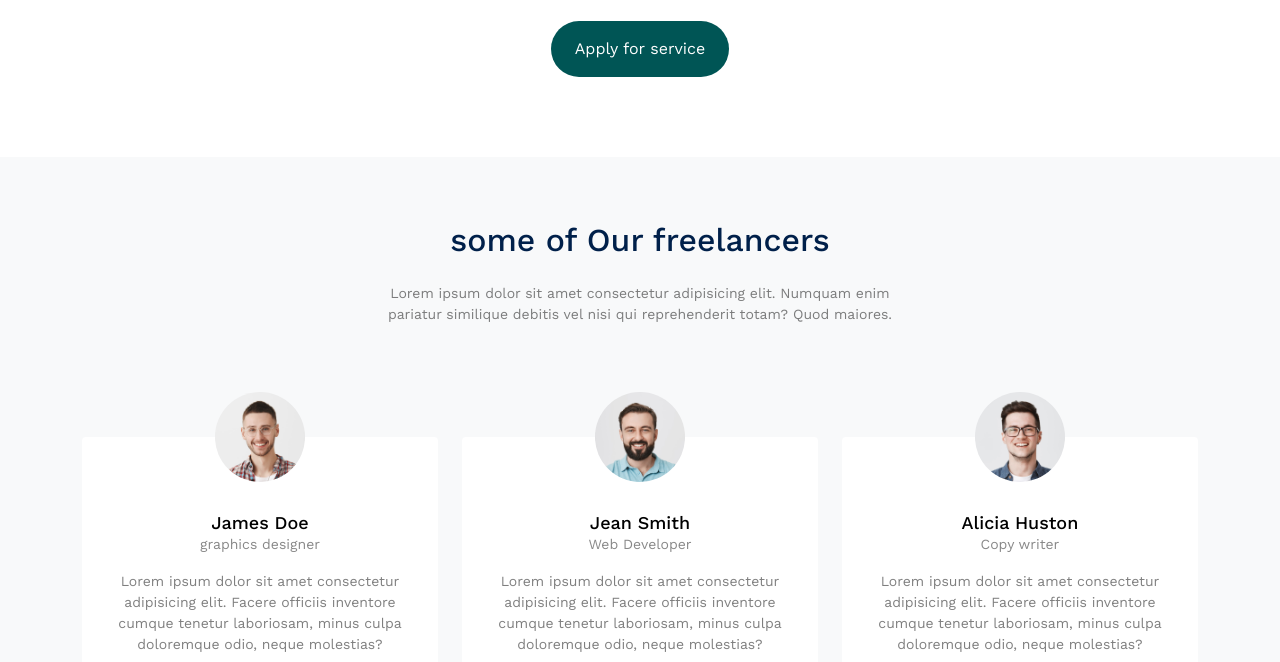
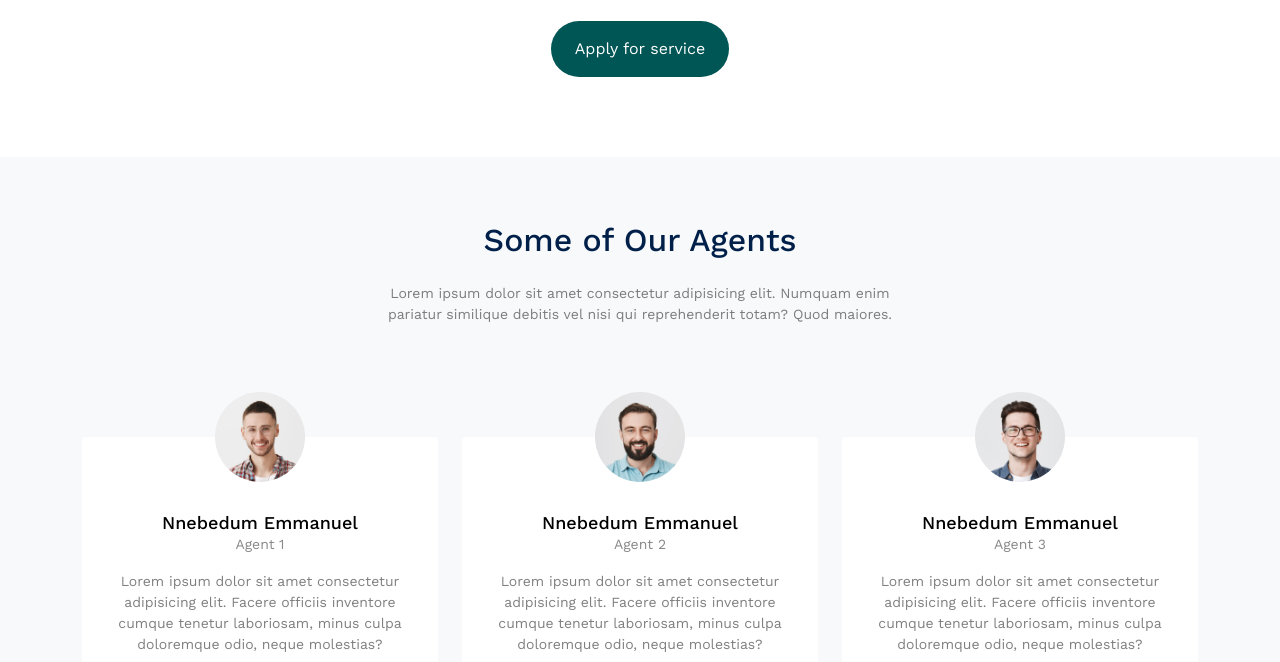
Before and after one commit to NnebedumEmmanuel/commercial-website-1, a plain HTML site: page FBS/index.html in a window 1280 px wide. Shown: the part 3624-4286 px from the top of the page. Drawn offline with nearby package versions, Linux system fonts and the light colour scheme; files whose address does not match are found by name.

Commit message:
Update index.html

```diff
--- a/FBS/index.html
+++ b/FBS/index.html
@@ -477,7 +477,7 @@
 								<span class="icon-star text-warning"></span>
 								<span class="icon-star text-warning"></span>
 							</div>
-							<h3 class="h5 text-primary mb-4">James Smith</h3>
+							<h3 class="h5 text-primary mb-4">NNebedum Emmanuel</h3>
 							<blockquote>
 								<p>&ldquo;Far far away, behind the word mountains, far from the countries Vokalia and Consonantia, there live the blind texts. Separated they live in Bookmarksgrove right at the coast of the Semantics, a large language ocean.&rdquo;</p>
 							</blockquote>
@@ -495,7 +495,7 @@
 								<span class="icon-star text-warning"></span>
 								<span class="icon-star text-warning"></span>
 							</div>
-							<h3 class="h5 text-primary mb-4">Mike Houston</h3>
+							<h3 class="h5 text-primary mb-4">Nnebedum Emmanuel</h3>
 							<blockquote>
 								<p>&ldquo;Far far away, behind the word mountains, far from the countries Vokalia and Consonantia, there live the blind texts. Separated they live in Bookmarksgrove right at the coast of the Semantics, a large language ocean.&rdquo;</p>
 							</blockquote>
@@ -513,7 +513,7 @@
 								<span class="icon-star text-warning"></span>
 								<span class="icon-star text-warning"></span>
 							</div>
-							<h3 class="h5 text-primary mb-4">Cameron Webster</h3>
+							<h3 class="h5 text-primary mb-4">Nnebdum Emmanuel</h3>
 							<blockquote>
 								<p>&ldquo;Far far away, behind the word mountains, far from the countries Vokalia and Consonantia, there live the blind texts. Separated they live in Bookmarksgrove right at the coast of the Semantics, a large language ocean.&rdquo;</p>
 							</blockquote>
@@ -531,7 +531,7 @@
 								<span class="icon-star text-warning"></span>
 								<span class="icon-star text-warning"></span>
 							</div>
-							<h3 class="h5 text-primary mb-4">Dave Smith</h3>
+							<h3 class="h5 text-primary mb-4">Nnebedum Emmanuel</h3>
 							<blockquote>
 								<p>&ldquo;Far far away, behind the word mountains, far from the countries Vokalia and Consonantia, there live the blind texts. Separated they live in Bookmarksgrove right at the coast of the Semantics, a large language ocean.&rdquo;</p>
 							</blockquote>
@@ -635,7 +635,7 @@
 		<div class="container">
 			<div class="row justify-content-center  text-center mb-5">
 				<div class="col-lg-6 mb-5">
-					<h2 class="font-weight-bold heading text-primary mb-4">some of Our freelancers</h2>
+					<h2 class="font-weight-bold heading text-primary mb-4">Some of Our Agents</h2>
 					<p class="text-black-50">Lorem ipsum dolor sit amet consectetur adipisicing elit. Numquam enim pariatur similique debitis vel nisi qui reprehenderit totam? Quod maiores.</p>
 				</div>
 			</div>
@@ -647,8 +647,8 @@
 						class="img-fluid">
 
 						<div class="person-contents">
-							<h2 class="mb-0"><a href="#">James Doe</a></h2>
-							<span class="meta d-block mb-3">graphics designer</span>
+							<h2 class="mb-0"><a href="#">Nnebedum Emmanuel</a></h2>
+							<span class="meta d-block mb-3">Agent 1</span>
 							<p>Lorem ipsum dolor sit amet consectetur adipisicing elit. Facere officiis inventore cumque tenetur laboriosam, minus culpa doloremque odio, neque molestias?</p>
 
 							<ul class="social list-unstyled list-inline dark-hover">
@@ -667,8 +667,8 @@
 						class="img-fluid">
 
 						<div class="person-contents">
-							<h2 class="mb-0"><a href="#">Jean Smith</a></h2>
-							<span class="meta d-block mb-3">Web Developer</span>
+							<h2 class="mb-0"><a href="#">Nnebedum Emmanuel</a></h2>
+							<span class="meta d-block mb-3">Agent 2</span>
 							<p>Lorem ipsum dolor sit amet consectetur adipisicing elit. Facere officiis inventore cumque tenetur laboriosam, minus culpa doloremque odio, neque molestias?</p>
 
 							<ul class="social list-unstyled list-inline dark-hover">
@@ -687,8 +687,8 @@
 						class="img-fluid">
 
 						<div class="person-contents">
-							<h2 class="mb-0"><a href="#">Alicia Huston</a></h2>
-							<span class="meta d-block mb-3">Copy writer</span>
+							<h2 class="mb-0"><a href="#">Nnebedum Emmanuel</a></h2>
+							<span class="meta d-block mb-3">Agent 3</span>
 							<p>Lorem ipsum dolor sit amet consectetur adipisicing elit. Facere officiis inventore cumque tenetur laboriosam, minus culpa doloremque odio, neque molestias?</p>
 
 							<ul class="social list-unstyled list-inline dark-hover">
```
